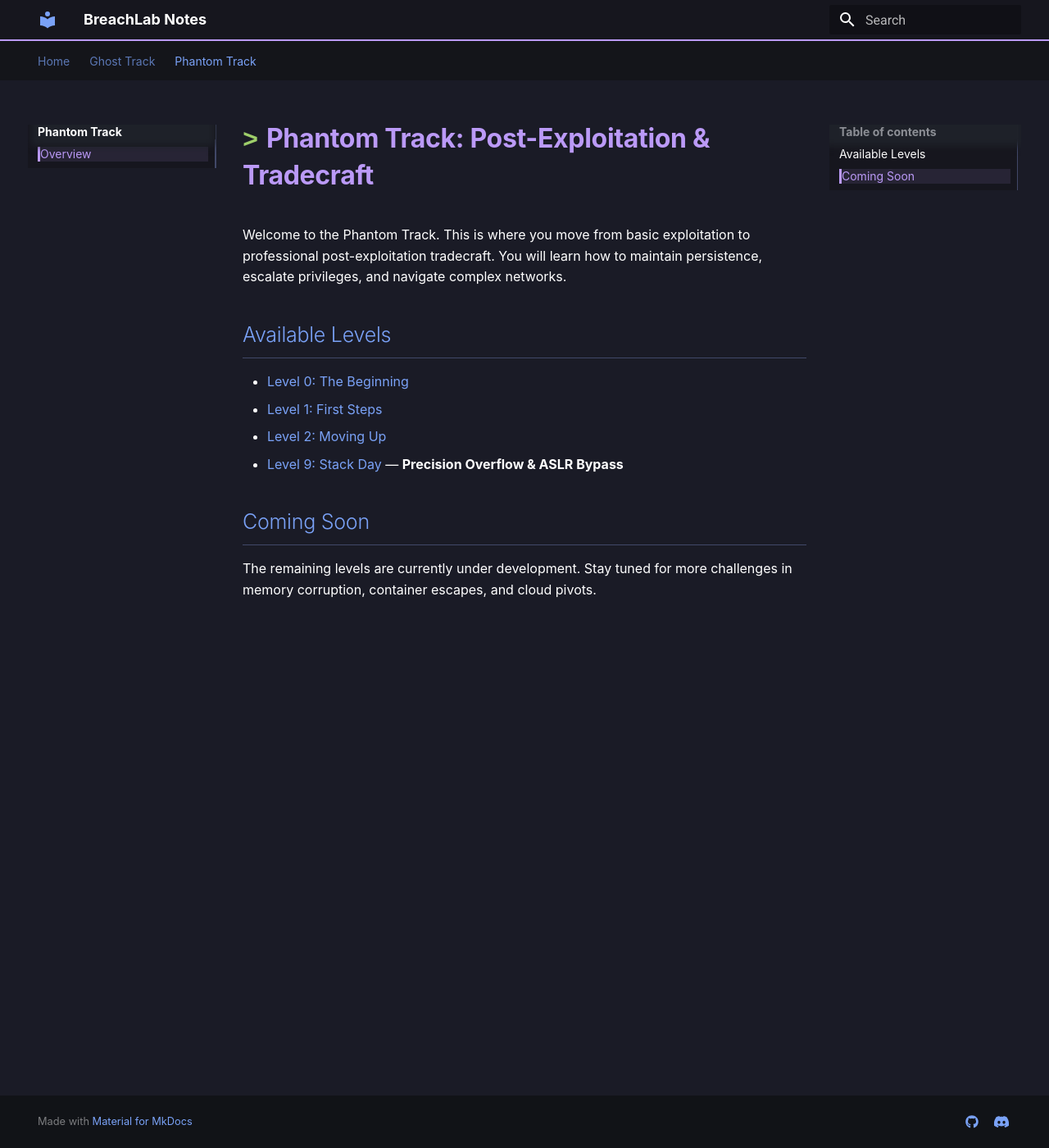
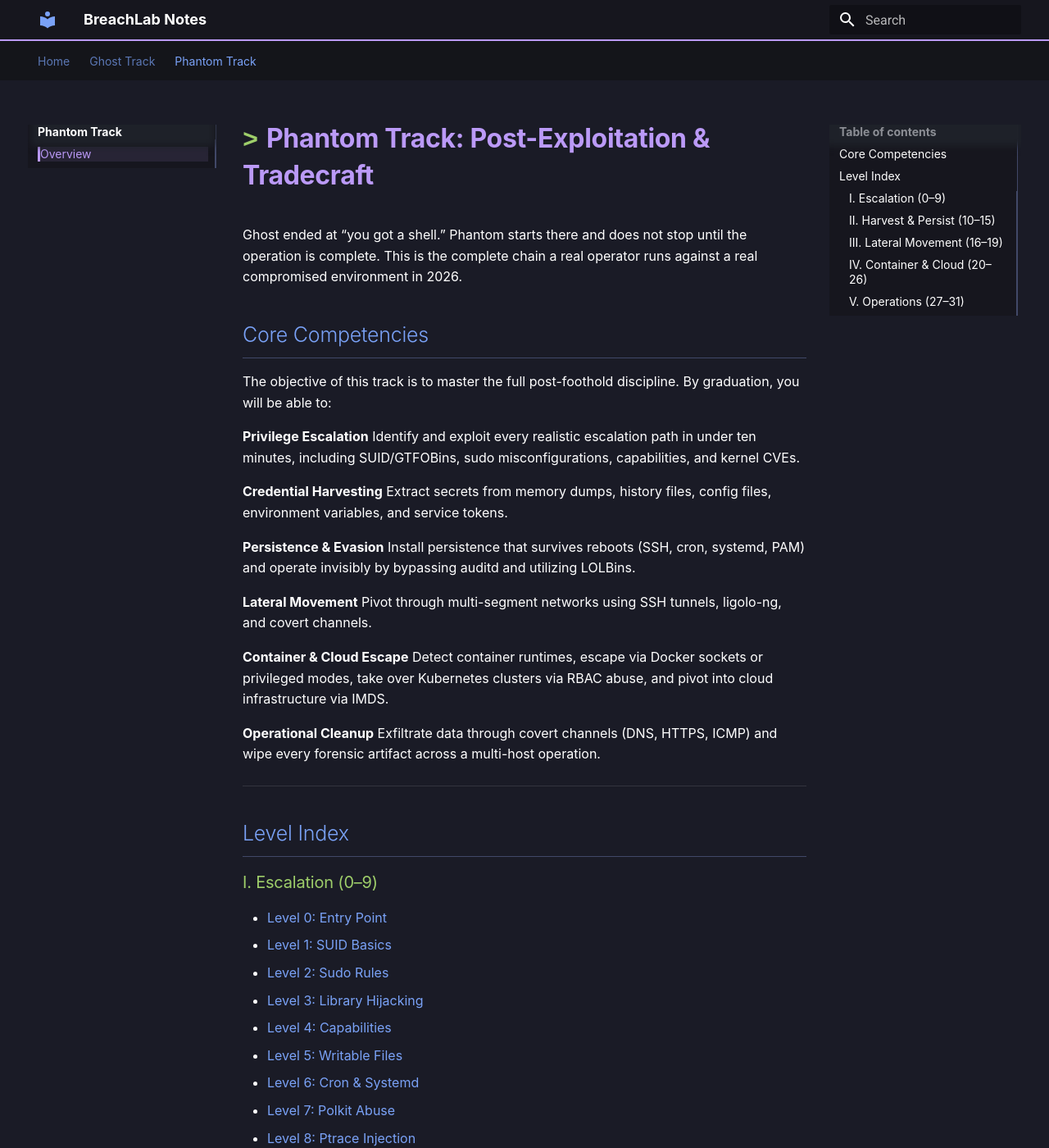
Before and after one commit to 0xm1sk/breachlab-docs, an MkDocs documentation site: the page built from docs/phantom/index.md, in a window 1280 px wide and 1400 px high. Shown: the whole window at 82% size. Built offline with MkDocs 1.6.1 and Material for MkDocs 9.7.7, drawn with Linux system fonts in a browser that asks for light colours; some of the changed text lies outside the part shown.

Commit message:
docs(phantom): align index with Ghost style and add full roadmap

```diff
--- a/docs/phantom/index.md
+++ b/docs/phantom/index.md
@@ -1,13 +1,75 @@
 # Phantom Track: Post-Exploitation & Tradecraft
 
-Welcome to the Phantom Track. This is where you move from basic exploitation to professional post-exploitation tradecraft. You will learn how to maintain persistence, escalate privileges, and navigate complex networks.
+Ghost ended at “you got a shell.” Phantom starts there and does not stop until the operation is complete. This is the complete chain a real operator runs against a real compromised environment in 2026.
 
-## Available Levels
+## Core Competencies
 
-- [Level 0: The Beginning](lvl0.md)
-- [Level 1: First Steps](lvl1.md)
-- [Level 2: Moving Up](lvl2.md)
-- [Level 9: Stack Day](lvl9.md) — **Precision Overflow & ASLR Bypass**
+The objective of this track is to master the full post-foothold discipline. By graduation, you will be able to:
 
-## Coming Soon
-The remaining levels are currently under development. Stay tuned for more challenges in memory corruption, container escapes, and cloud pivots.
+**Privilege Escalation**
+Identify and exploit every realistic escalation path in under ten minutes, including SUID/GTFOBins, sudo misconfigurations, capabilities, and kernel CVEs.
+
+**Credential Harvesting**
+Extract secrets from memory dumps, history files, config files, environment variables, and service tokens.
+
+**Persistence & Evasion**
+Install persistence that survives reboots (SSH, cron, systemd, PAM) and operate invisibly by bypassing auditd and utilizing LOLBins.
+
+**Lateral Movement**
+Pivot through multi-segment networks using SSH tunnels, ligolo-ng, and covert channels.
+
+**Container & Cloud Escape**
+Detect container runtimes, escape via Docker sockets or privileged modes, take over Kubernetes clusters via RBAC abuse, and pivot into cloud infrastructure via IMDS.
+
+**Operational Cleanup**
+Exfiltrate data through covert channels (DNS, HTTPS, ICMP) and wipe every forensic artifact across a multi-host operation.
+
+---
+
+## Level Index
+
+### I. Escalation (0–9)
+- [Level 0: Entry Point](./lvl0.md)
+- [Level 1: SUID Basics](./lvl1.md)
+- [Level 2: Sudo Rules](./lvl2.md)
+- [Level 3: Library Hijacking](./lvl3.md)
+- [Level 4: Capabilities](./lvl4.md)
+- [Level 5: Writable Files](./lvl5.md)
+- [Level 6: Cron & Systemd](./lvl6.md)
+- [Level 7: Polkit Abuse](./lvl7.md)
+- [Level 8: Ptrace Injection](./lvl8.md)
+- [Level 9: Stack Day](./lvl9.md)
+
+### II. Harvest & Persist (10–15)
+- [Level 10: Memory Dumps](./lvl10.md) — *Coming Soon*
+- [Level 11: Token Hunting](./lvl11.md) — *Coming Soon*
+- [Level 12: SSH Persistence](./lvl12.md) — *Coming Soon*
+- [Level 13: PAM Backdoors](./lvl13.md) — *Coming Soon*
+- [Level 14: Auditd Bypass](./lvl14.md) — *Coming Soon*
+- [Level 15: Timestomping](./lvl15.md) — *Coming Soon*
+
+### III. Lateral Movement (16–19)
+- [Level 16: SSH Tunneling](./lvl16.md) — *Coming Soon*
+- [Level 17: Ligolo-ng](./lvl17.md) — *Coming Soon*
+- [Level 18: Internal Recon](./lvl18.md) — *Coming Soon*
+- [Level 19: Pivot Chain](./lvl19.md) — *Coming Soon*
+
+### IV. Container & Cloud (20–26)
+- [Level 20: Container Detection](./lvl20.md) — *Coming Soon*
+- [Level 21: Docker Escape](./lvl21.md) — *Coming Soon*
+- [Level 22: Leaky Vessels](./lvl22.md) — *Coming Soon*
+- [Level 23: K8s Pod Escape](./lvl23.md) — *Coming Soon*
+- [Level 24: Cluster Takeover](./lvl24.md) — *Coming Soon*
+- [Level 25: IMDS Pivot](./lvl25.md) — *Coming Soon*
+- [Level 26: Cloud IAM](./lvl26.md) — *Coming Soon*
+
+### V. Operations (27–31)
+- [Level 27: Custom Tooling](./lvl27.md) — *Coming Soon*
+- [Level 28: DNS Exfil](./lvl28.md) — *Coming Soon*
+- [Level 29: HTTPS/ICMP Channels](./lvl29.md) — *Coming Soon*
+- [Level 30: Multi-Host Cleanup](./lvl30.md) — *Coming Soon*
+- [Level 31: Graduation Mission](./lvl31.md) — *Coming Soon*
+
+---
+
+**Who this is for:** Operatives who have finished Ghost or can operate on a fresh Linux box without hesitation. Phantom assumes you live in a shell; it does not teach you how to move files—it teaches you how to own the environment.
```
